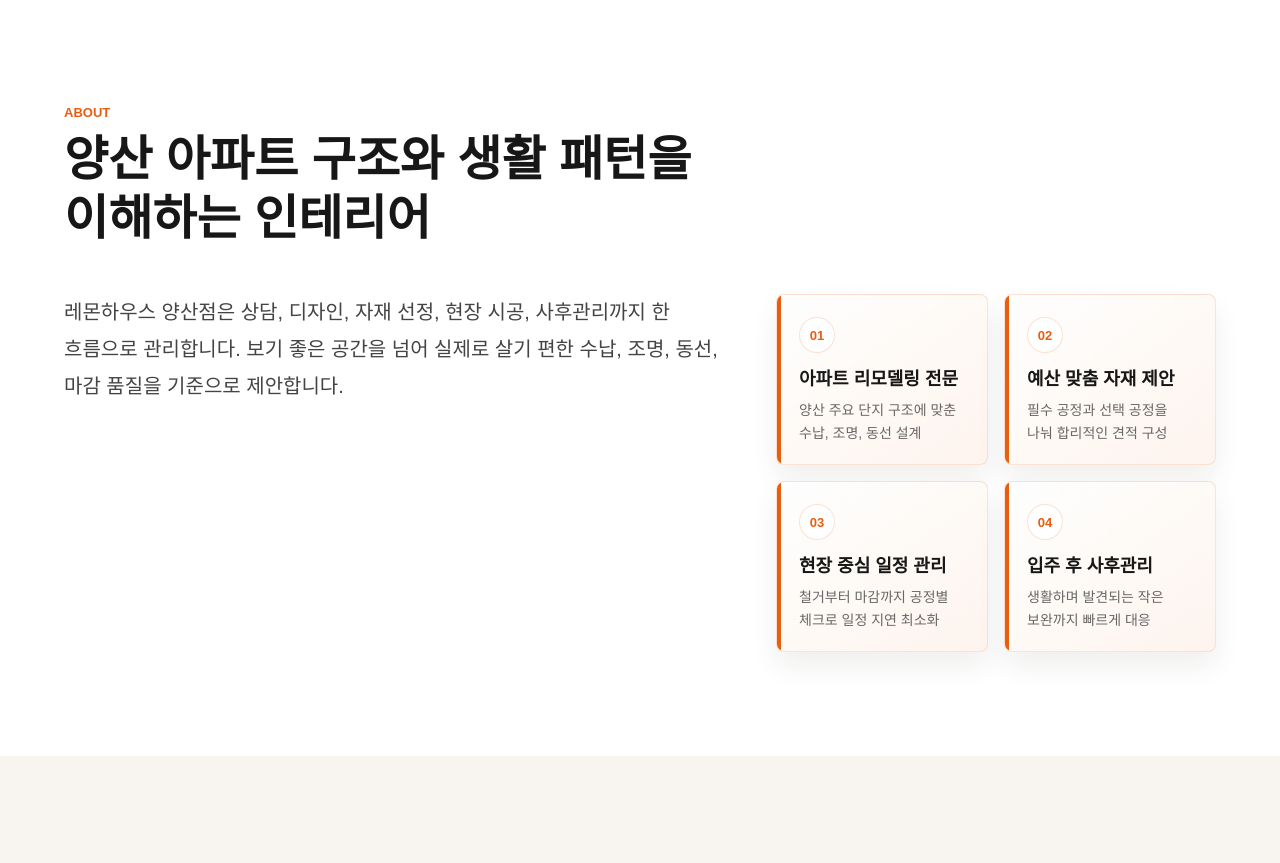
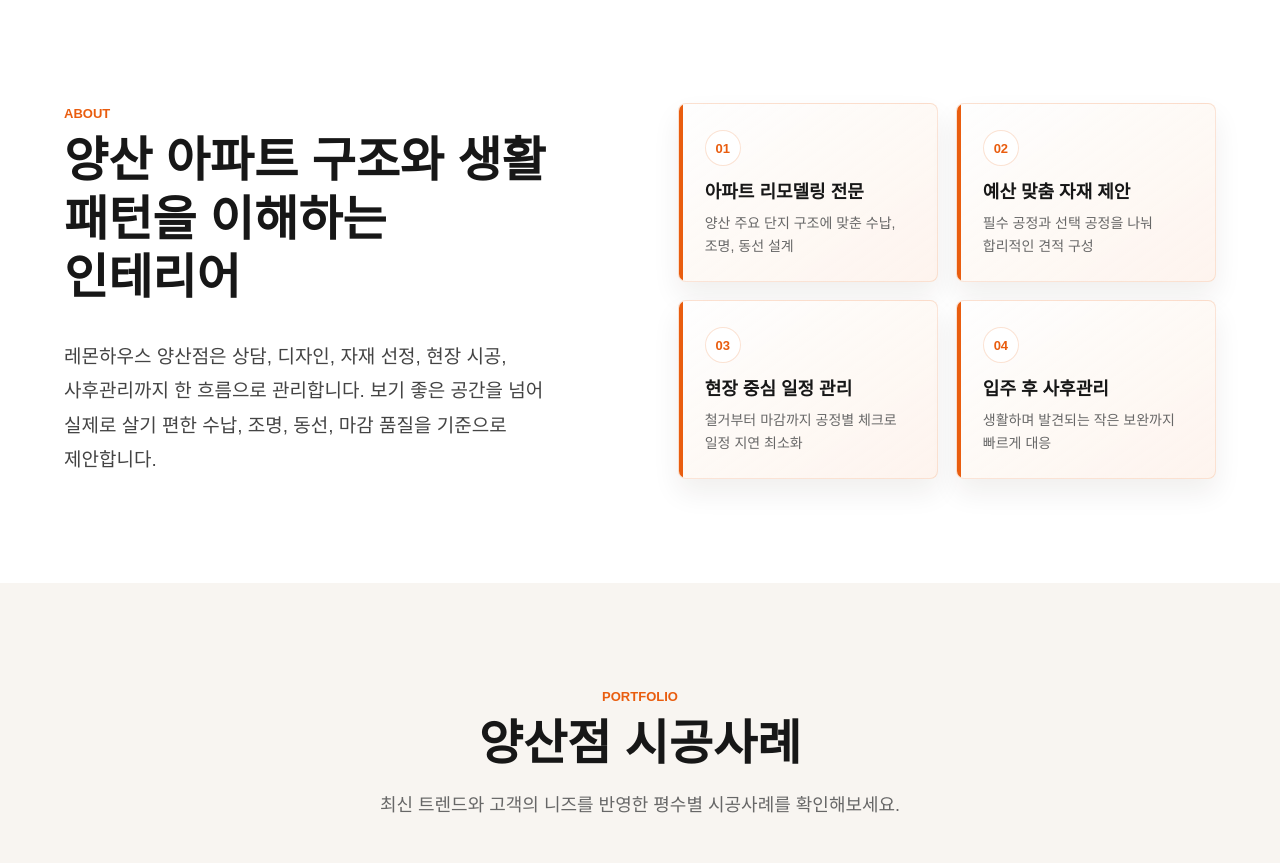
Before and after one commit to locallabseoul/lemonhouse-yangsan, a Next.js app: page / in a window 1280 px wide. Shown: the part 902-1765 px from the top of the page. Built offline with nearby package versions, Linux system fonts and the light colour scheme.

Commit message:
Refine about section desktop layout

```diff
--- a/app/globals.css
+++ b/app/globals.css
@@ -292,32 +292,44 @@ img {
   background: #fff;
 }
 
-.about-grid {
+.about-shell {
   display: grid;
-  grid-template-columns: minmax(0, 1fr) minmax(280px, 440px);
-  gap: 48px;
-  align-items: start;
-  max-width: 1180px;
+  grid-template-columns: minmax(0, 0.95fr) minmax(520px, 1fr);
+  gap: clamp(56px, 8vw, 116px);
+  align-items: center;
+  max-width: 1360px;
   margin: 0 auto;
 }
 
-.about-grid p {
+.about .section-heading {
+  margin-bottom: 0;
+}
+
+.about-copy {
+  max-width: 660px;
+}
+
+.about-copy p {
   margin: 0;
   color: #444;
-  font-size: 20px;
-  line-height: 1.85;
+  font-size: 19px;
+  line-height: 1.82;
+}
+
+.about-copy .section-heading + p {
+  margin-top: 32px;
 }
 
 .about-points {
   display: grid;
   grid-template-columns: repeat(2, 1fr);
-  gap: 16px;
+  gap: 18px;
 }
 
 .about-points article {
   position: relative;
-  min-height: 148px;
-  padding: 22px 22px 20px;
+  min-height: 172px;
+  padding: 26px 26px 24px;
   border: 1px solid rgba(233, 93, 15, 0.16);
   border-radius: 8px;
   background:
@@ -693,10 +705,18 @@ img {
     grid-template-columns: repeat(2, 1fr);
   }
 
-  .about-grid,
+  .about-shell,
   .consultation,
   .footer {
     grid-template-columns: 1fr;
+  }
+
+  .about-shell {
+    gap: 42px;
+  }
+
+  .about-copy {
+    max-width: none;
   }
 
   .consultation-copy {
--- a/app/page.tsx
+++ b/app/page.tsx
@@ -227,16 +227,18 @@ export default function Home() {
         </section>
 
         <section id="about" className="section about">
+          <div className="about-shell">
+            <div className="about-copy">
               <div className="section-heading align-left">
                 <span>About</span>
                 <h2>양산 아파트 구조와 생활 패턴을 이해하는 인테리어</h2>
               </div>
-          <div className="about-grid">
               <p>
                 레몬하우스 양산점은 상담, 디자인, 자재 선정, 현장 시공, 사후관리까지 한 흐름으로
                 관리합니다. 보기 좋은 공간을 넘어 실제로 살기 편한 수납, 조명, 동선, 마감 품질을
                 기준으로 제안합니다.
               </p>
+            </div>
             <div className="about-points">
               {aboutPoints.map((point) => (
                 <article key={point.title}>
```
Lines whose indentation alone changed are shown as unchanged.
